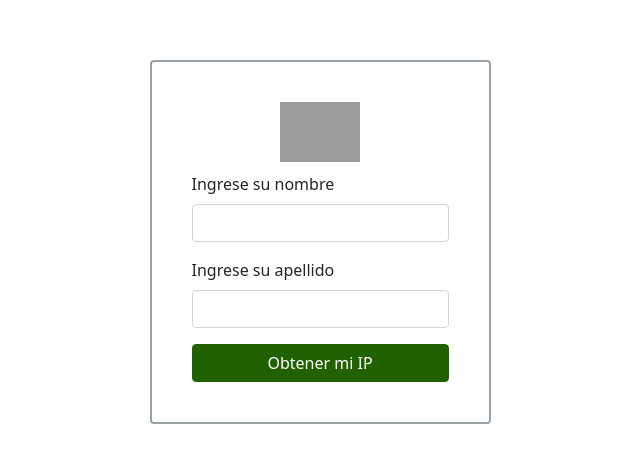
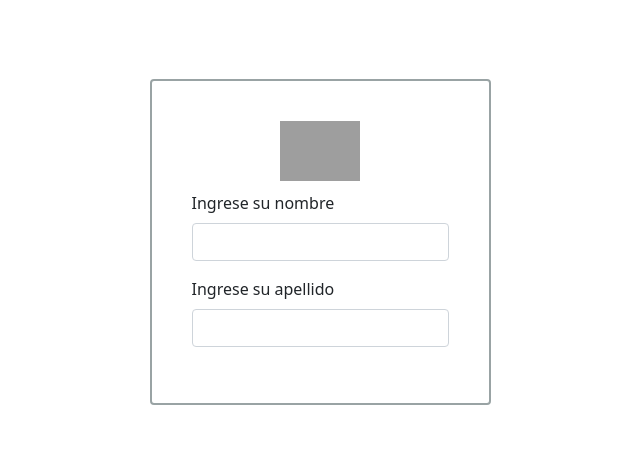
Before and after one commit to aotalvaros/Formulario_obtenerIP, a React (Create React App) app: page / in a window 1280 px wide. Shown: the part 158-620 px from the top of the page, without its empty margins (320-960 px from the left). Built offline with nearby package versions, Linux system fonts and the light colour scheme; grey boxes are pictures that could not be loaded.

Commit message:
Se traslada los componentes que se encontraban en el APP para el archivo del formulario

```diff
--- a/src/App.js
+++ b/src/App.js
@@ -1,45 +1,7 @@
 import React, { useState } from "react";
-import { Modals } from "./CarpetaModals/Modals";
 import { Formulario } from "./Formularios/Formulario";
 
 export const App = () => {
-  const [formulario, setFormulario] = useState({
-    nombre: "",
-    apellido: "",
-  });
-  const [ventana, setVentana] = useState({ model: false });
-
-  const [usuarioIP, enviarIpUsuario] = useState("");
-
-  function actualizarCampos(evento) {
-    setFormulario({ ...formulario, [evento.target.name]: evento.target.value });
-
-    if (evento.target.value === "") {
-      enviarIpUsuario(null);
-    }
-  }
-
-  function validarFormulario(evento) {
-    evento.preventDefault();
-
-    if (
-      formulario.nombre.trim().length === 0 ||
-      formulario.apellido.trim().length === 0
-    ) {
-      alert("ingresar los valores de nombre y apellido ");
-    } else {
-      fetch("https://api.ipify.org/?format=json")
-        .then((respuesta) => respuesta.json())
-        .then((datos) => {
-          enviarIpUsuario(datos.ip);
-        });
-
-      abrirModal();
-    }
-  }
-  const abrirModal = () => {
-    setVentana({ model: !ventana.model });
-  };
 
   return (
     <>
@@ -47,30 +9,11 @@ export const App = () => {
         <div className="abs-center">
           <div className="card card-container">
             <Formulario
-              nombre={formulario.nombre}
-              apellido={formulario.apellido}
-              actualizarCampos={actualizarCampos}
-              validarFormulario={validarFormulario}
             />
-
-            <button
-              type="submit"
-              className="btn btn-primary"
-              onClick={validarFormulario}
-            >
-              Obtener mi IP
-            </button>
           </div>
         </div>
       </div>
 
-      <Modals
-        nombre={formulario.nombre}
-        apellido={formulario.apellido}
-        estado={ventana.model}
-        cerrarModel={abrirModal}
-        IP={usuarioIP}
-      />
     </>
   );
 };
```
